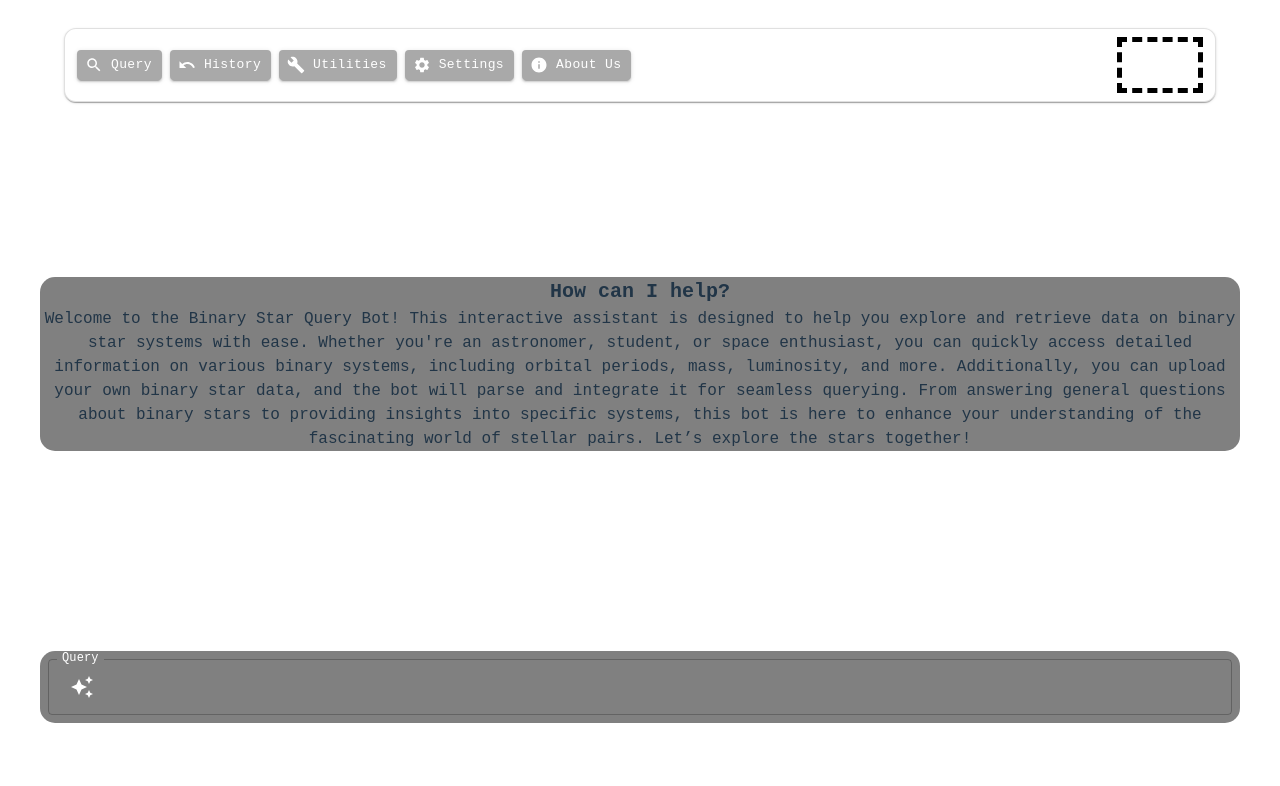
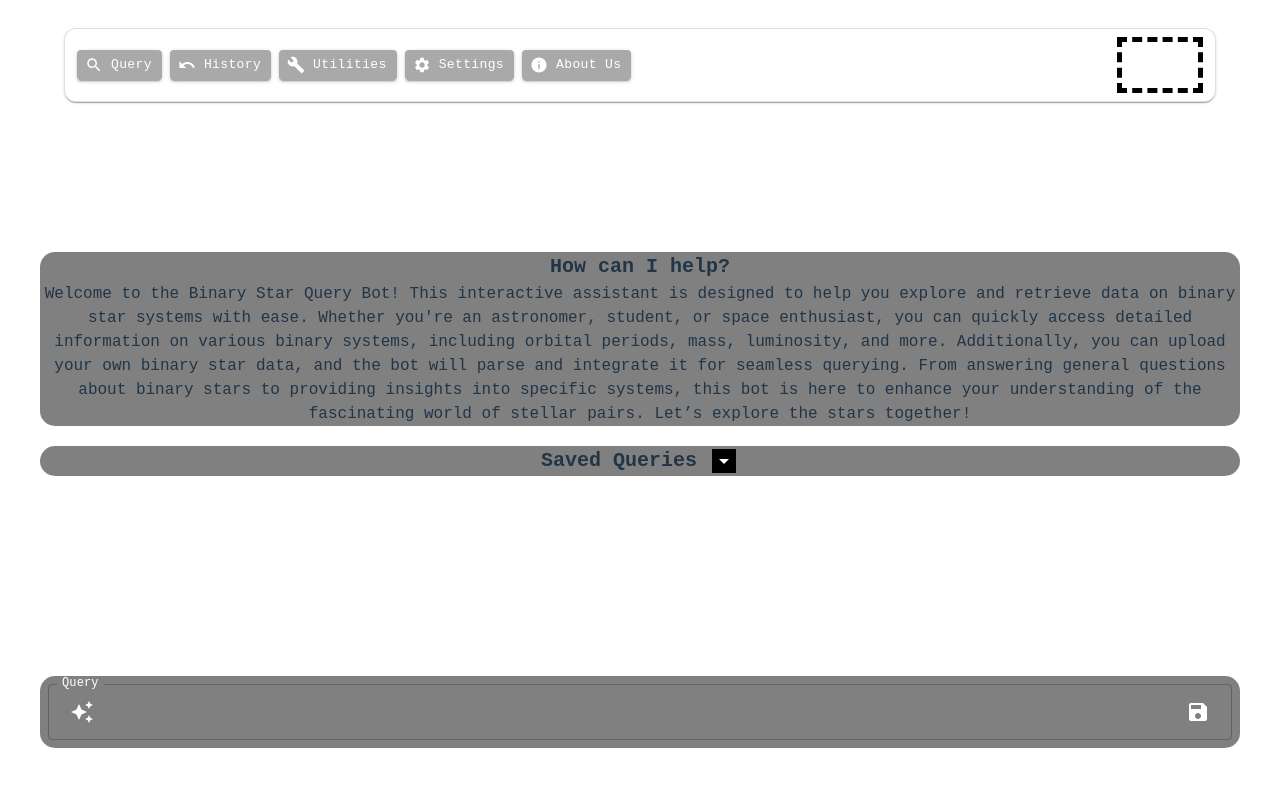
Before and after one commit to Anorris98/Hebse-Database, a React (Vite) app in the folder senior-design/: page /query in a window 1280 px wide. Shown: the top 786 px of the page. Built offline with nearby package versions, Linux system fonts and the light colour scheme.

Commit message:
feat: implemented local query saving alongside dropdown for accessing saved queries and deleting them

```diff
--- a/senior-design/src/components/QueryInput/QueryInput.tsx
+++ b/senior-design/src/components/QueryInput/QueryInput.tsx
@@ -1,11 +1,20 @@
 import Box from "@mui/material/Box";
-import {Grid2, IconButton, InputAdornment, TextField} from "@mui/material";
-import {AutoAwesome} from "@mui/icons-material";
-import { useState } from 'react';
+import { Grid2, IconButton, InputAdornment, TextField } from "@mui/material";
+import { ArrowDropDown, AutoAwesome, Clear, ContentCopyOutlined, Save } from "@mui/icons-material";
+import { useEffect, useState } from 'react';
 
 
 export const QueryInput = () => {
     const [inputValue, setInputValue] = useState('');
+    const [savedQueries, setSavedQueries] = useState<string[]>([]);
+    const [displaySavedQueries, setDisplaySavedQueries] = useState<boolean>(false);
+
+    useEffect(() => {
+        if ("saved" in localStorage) {
+            setSavedQueries(JSON.parse(localStorage.saved));
+        }
+    }, []);
+
     async function getSQLFromNaturalLanguage() {
         let data = {
             "string": inputValue
@@ -17,6 +26,25 @@ export const QueryInput = () => {
                 "Content-Type": "application/json"
             }
         }).then(response => response.json()).then(body => setInputValue(body.message));
+    }
+
+    function saveQuery() {
+        let saved = [...savedQueries];
+        if (inputValue != '' && !saved.includes(inputValue)) {
+            saved.push(inputValue);
+            localStorage.saved = JSON.stringify(saved);
+            setSavedQueries(saved);
+        }
+    }
+
+    function deleteQuery(item: string) {
+        let saved = [...savedQueries];
+        const index = saved.indexOf(item);
+        if (index > -1) {
+            saved.splice(index, 1);
+            localStorage.saved = JSON.stringify(saved);
+            setSavedQueries(saved);
+        }
     }
 
     return (
@@ -46,6 +74,48 @@ export const QueryInput = () => {
                 </Box>
             </Box>
             <Box component="div" sx={{
+            alignItems: 'center',
+            flexGrow: 1,
+            maxWidth: 'lg',
+            backgroundColor: 'gray',
+            borderRadius: '15px',
+            marginTop: '20px',
+            fontFamily: 'monospace'
+            }}>
+                <Box sx={{fontSize: '20px', fontWeight: 'bold'}}>
+                    Saved Queries <IconButton sx={{maxHeight:"10px", width: "30px"}}  onClick={() => setDisplaySavedQueries(!displaySavedQueries)}><ArrowDropDown
+                                sx={{color: 'white', backgroundColor:"black"}}/></IconButton>
+                </Box>
+                {
+                    displaySavedQueries ?
+                    savedQueries.map((item: string, index: number) => (
+                        <Box sx={{
+                            borderRadius: "8px",
+                            border: "1px solid transparent",
+                            textAlign:'center',
+                            maxWidth: "calc(100% - 24px)",
+                            padding: '4px',
+                            margin: '8px',
+                            backgroundColor: 'darkgray',
+                            textTransform: 'none',
+                            fontFamily: 'monospace',
+                            fontSize:"16px",
+                            color: 'white',
+                            display:"inline-flex",
+                            alignItems: "center",
+                            flexDirection: 'row-reverse'
+                            }} key={index}>
+                            <IconButton sx={{height: "10px", width: "30px", textAlign: "center"}} onClick={() => deleteQuery(item)}><Clear
+                                sx={{color: 'white', backgroundColor:"black"}}/></IconButton>
+                            <IconButton sx={{height: "10px", width: "30px", textAlign: "center"}} onClick={() => setInputValue(item)}><ContentCopyOutlined
+                                sx={{color: 'white', backgroundColor:"black"}}/></IconButton>
+                            <Box flexGrow={1} component="div" sx={{whiteSpace: 'normal', overflowWrap: 'break-word', textAlign:'center', width:"calc(100% - 60px)"}}>{item}</Box>
+                        </Box>
+                    )) : null
+                }
+
+            </Box>
+            <Box component="div" sx={{
                 backgroundColor: 'gray',
                 flexGrow: 1,
                 borderRadius: '15px',
@@ -58,6 +128,8 @@ export const QueryInput = () => {
                         input: {
                             style: {fontFamily: 'monospace', color: 'white'},
                             startAdornment: <InputAdornment position={"start"}> <IconButton onClick={() => getSQLFromNaturalLanguage()}><AutoAwesome
+                                sx={{color: 'white'}}/></IconButton></InputAdornment>,
+                            endAdornment: <InputAdornment position={"end"}> <IconButton onClick={() => saveQuery()}><Save
                                 sx={{color: 'white'}}/></IconButton></InputAdornment>
                         }, inputLabel: {style: {fontFamily: 'monospace', color: 'white'}}
                     }} sx={{margin: 1}}/>
```
